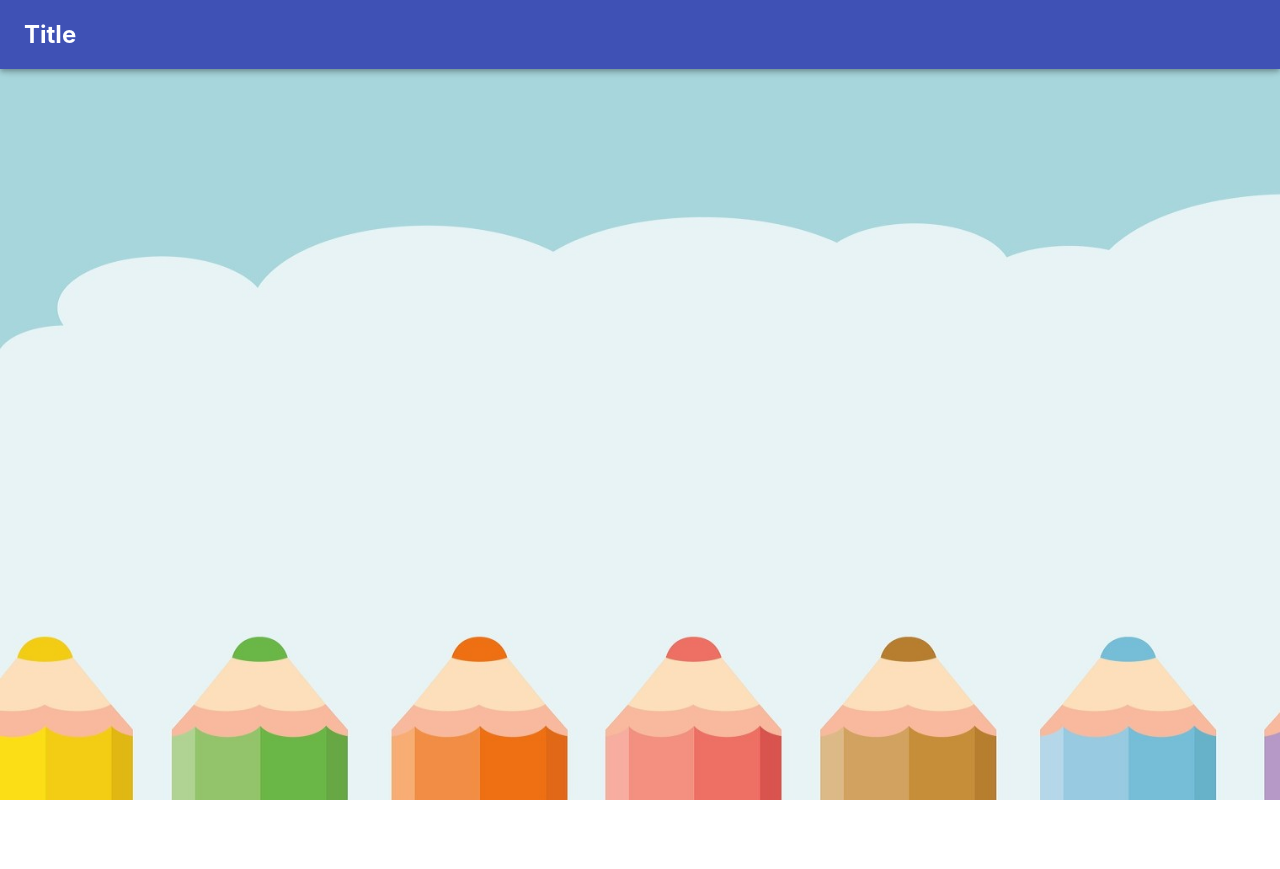
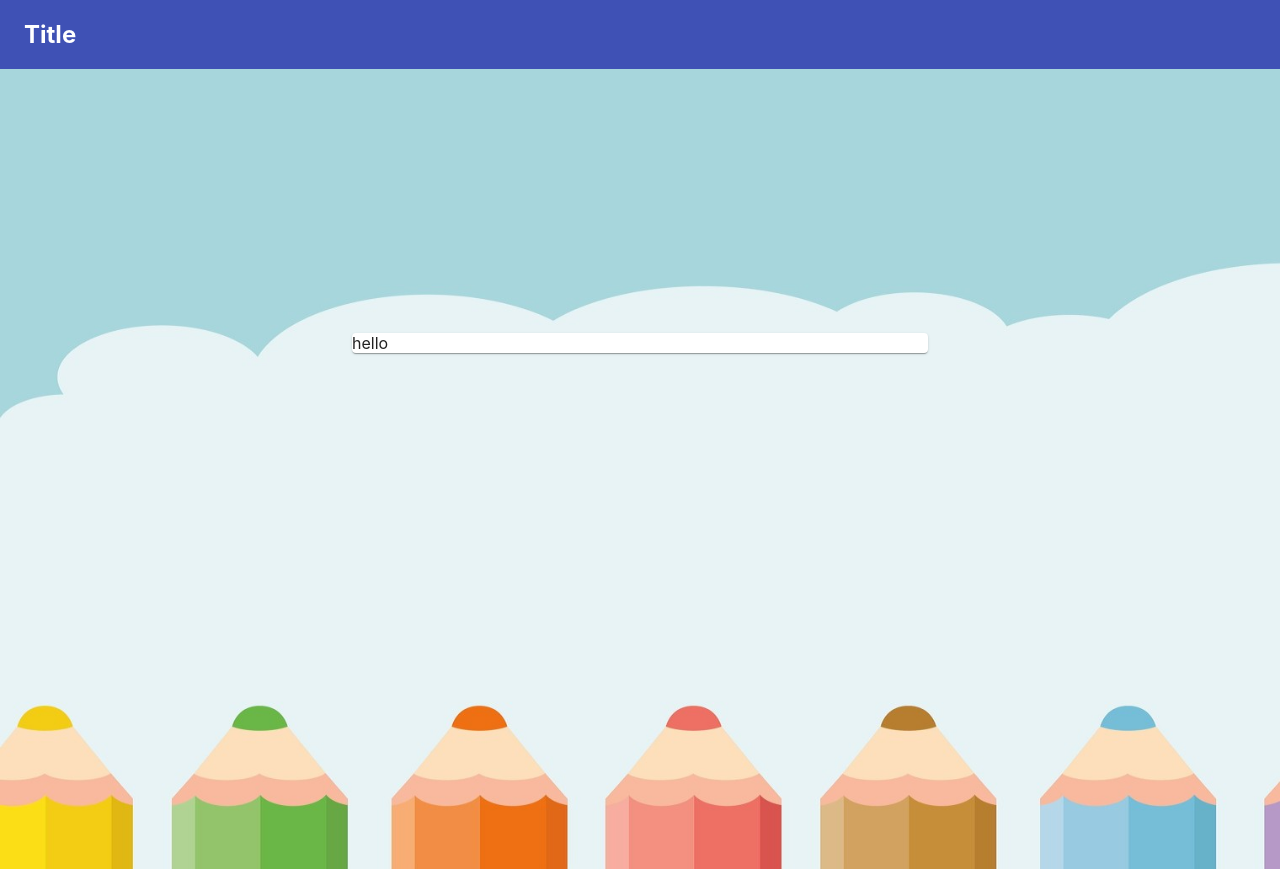
Before and after one commit to nakashi94/distribution_app, a React (Create React App) app: page / in a window 1280 px wide. Before the commit the page ends 800 px from the top, so only its background shows below. Built offline with nearby package versions, Linux system fonts and the light colour scheme.

Commit message:
setSerachBar

```diff
--- a/src/components/topPage/TopHeader.tsx
+++ b/src/components/topPage/TopHeader.tsx
@@ -5,7 +5,7 @@
 const TopHeader: FC = () => {
   return (
     <div>
-      <AppBar>
+      <AppBar position="static">
         <Toolbar>
           <h2>Title</h2>
         </Toolbar>
--- a/src/components/topPage/TopMain.tsx
+++ b/src/components/topPage/TopMain.tsx
@@ -1,5 +1,6 @@
 import React, { FC } from 'react'
 import { createStyles, makeStyles } from '@material-ui/core/styles';
+import Paper from '@material-ui/core/Paper';
 import  pencil from '../../assets/images/pencil.jpg';
 
 const useStyle = makeStyles(() =>
@@ -8,6 +9,14 @@
       backgroundImage: `url(${pencil})`,
       backgroundSize: 'cover',
       height: '100vh',
+    },
+
+    paper: {
+      position: 'relative',
+      marginLeft: "auto",
+      marginRight: "auto",
+      top: "33%",
+      width: "45%",
     }
   }),
 )
@@ -16,6 +25,9 @@
   const classes = useStyle();
   return (
     <div className={classes.background}>
+      <Paper className={classes.paper}>
+        hello
+      </Paper>
     </div>
   )
 }
```
